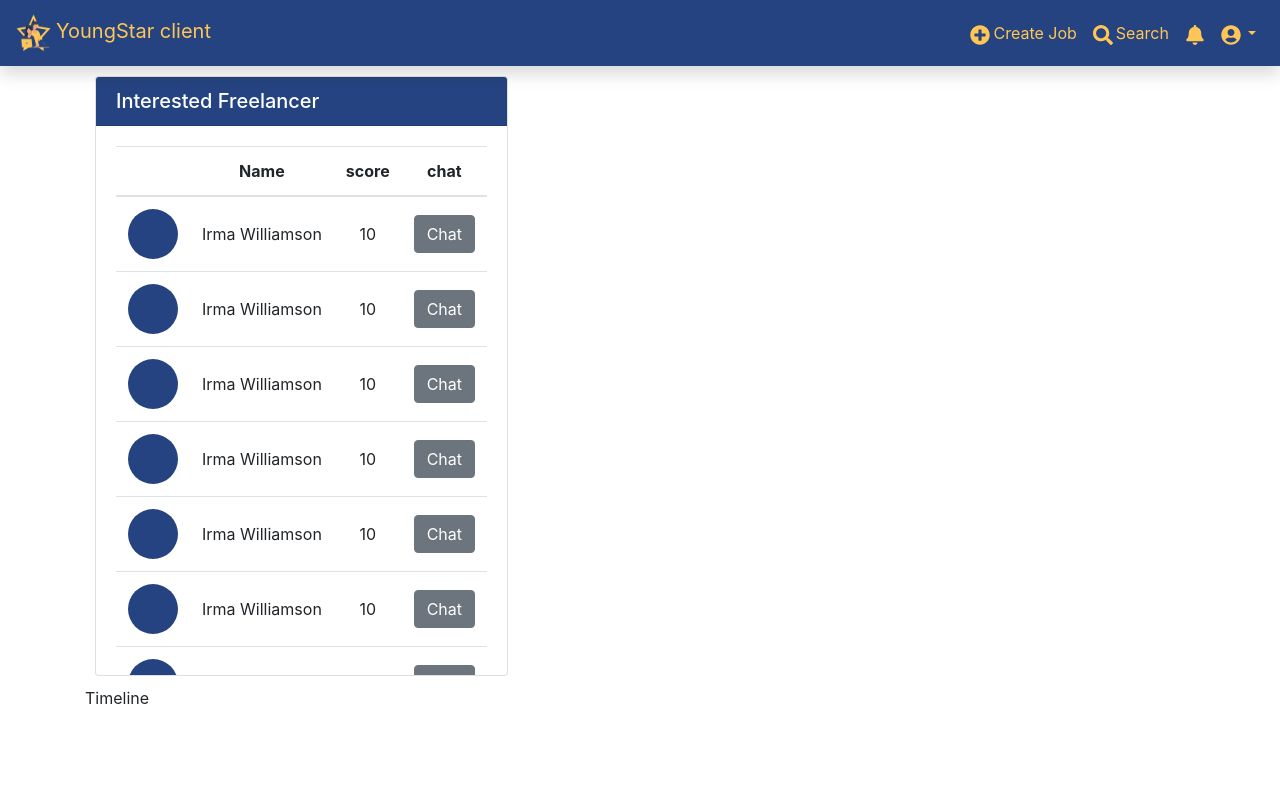
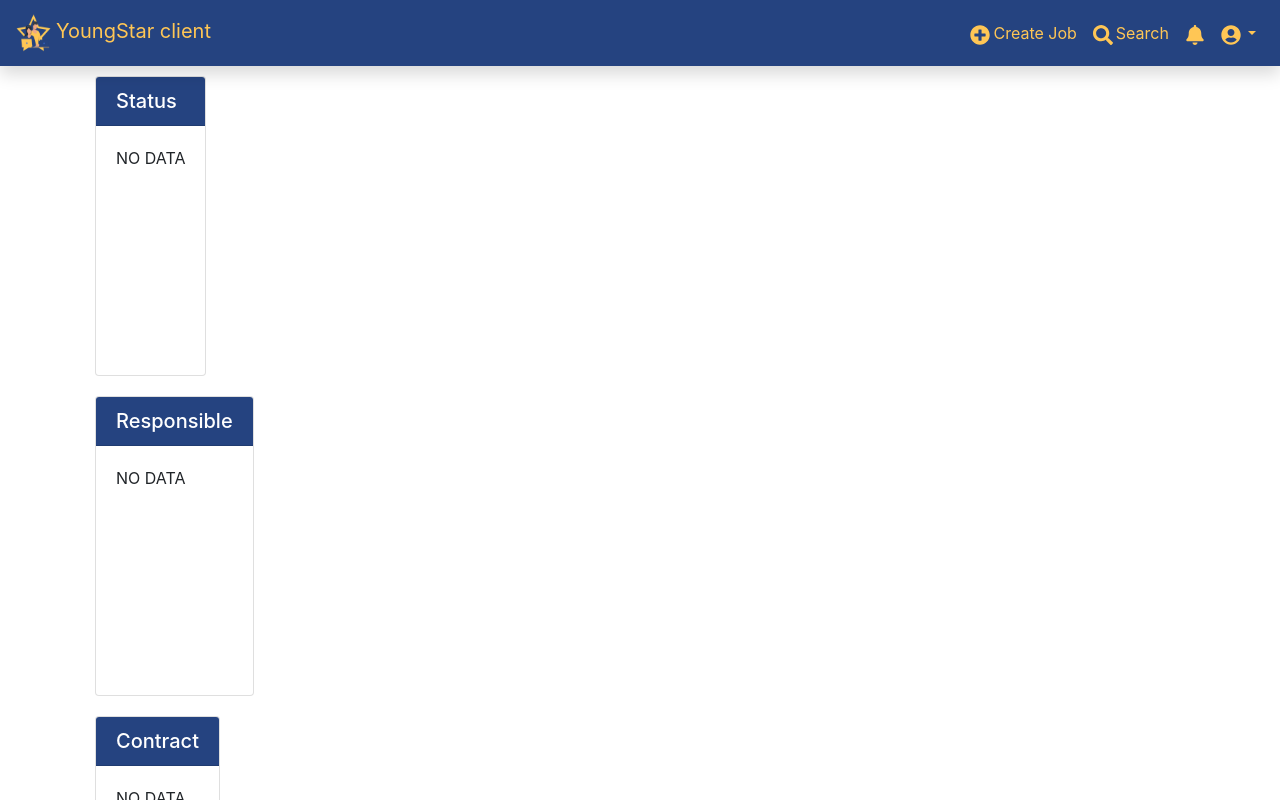
Before and after one commit to 2110423-2019-2/sec2_ShibaInu_front_end, a React (Create React App) app: page /client/dashboard in a window 1280 px wide. Shown: the top 800 px of the page. Built offline with nearby package versions, Linux system fonts and the light colour scheme.

Commit message:
add Dashboard status responsible and contract

```diff
--- a/src/DashboardClient.js
+++ b/src/DashboardClient.js
@@ -2,7 +2,7 @@ import React from "react";
 import NavBar from "./NavBar";
 import "./DashboardClient.css";
 import { Table, Container, Row, Col } from "react-bootstrap";
-import { DashboardBox } from "./DashboardComponent";
+import { DashboardBox, DashboardStatus, DashboardResponsible, DashboardContract } from "./DashboardComponent";
 //import { ReactComponent } from '*.svg';
 // import logo from './material/Logo.png';
 
@@ -21,7 +21,11 @@ class DashboardClient extends React.Component {
         <Container>
           <header></header>
 
-            <Col ></Col>
+            <Col >
+                <Row><DashboardStatus /></Row>
+                <Row><DashboardResponsible /></Row>
+                <Row><DashboardContract /></Row>
+            </Col>
             <Col >
                 <Row><FreelancerBox /></Row>
                 <Row>Timeline</Row>
--- a/src/DashboardComponent.js
+++ b/src/DashboardComponent.js
@@ -28,3 +28,54 @@ export class DashboardBox extends React.Component {
         );
     }
 }
+
+export class DashboardStatus extends React.Component {
+
+    constructor(props){
+        super(props);
+        this.state={
+        };
+    }
+
+    render(){
+
+        return (
+            <DashboardBox topic='Status' size='small-box' />
+        );
+    }
+
+}
+
+export class DashboardResponsible extends React.Component {
+
+    constructor(props){
+        super(props);
+        this.state={
+        };
+    }
+
+    render(){
+
+        return (
+            <DashboardBox topic='Responsible' size='small-box' />
+        );
+    }
+
+}
+
+export class DashboardContract extends React.Component {
+
+    constructor(props){
+        super(props);
+        this.state={
+        };
+    }
+
+    render(){
+
+        return (
+            <DashboardBox topic='Contract' size='small-box' />
+        );
+    }
+
+}
```
